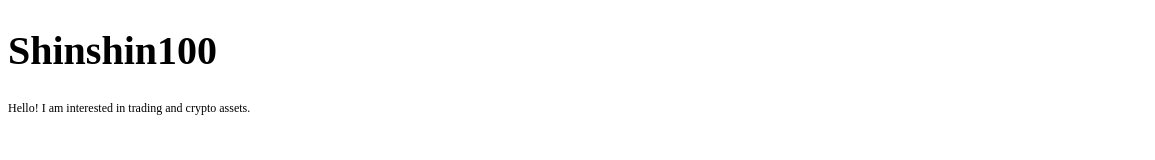
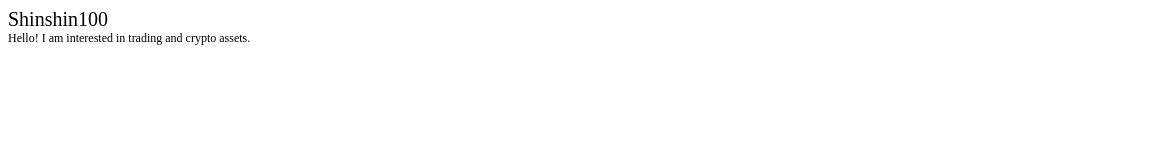
Before and after one commit to Shinshin100/Introduction-to-HTML, a plain HTML site: page index.html in a window 1280 px wide. Shown: the full height of the page, 0-1155 px from the left. Drawn offline with Linux system fonts and the light colour scheme.

Commit message:
Update index.html

```diff
--- a/index.html
+++ b/index.html
@@ -8,7 +8,7 @@
 <body>
     <!-- ここに自己紹介の内容を追加 -->
     <div class="Name">
-        <h1>Shinshin100</h1>
+        Shinshin100
     </div>
     <div class="Bio">
         Hello! I am interested in trading and crypto assets.
```
